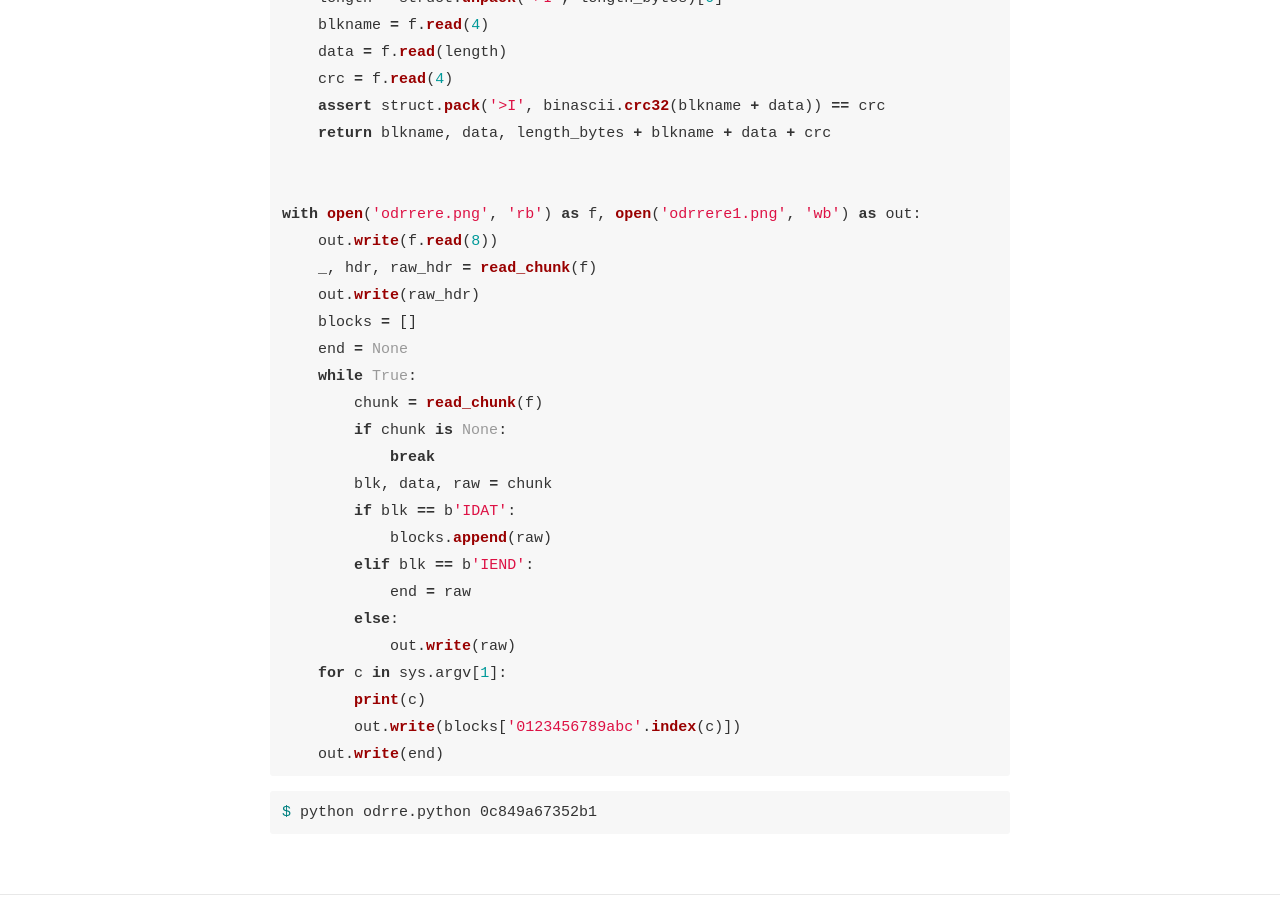
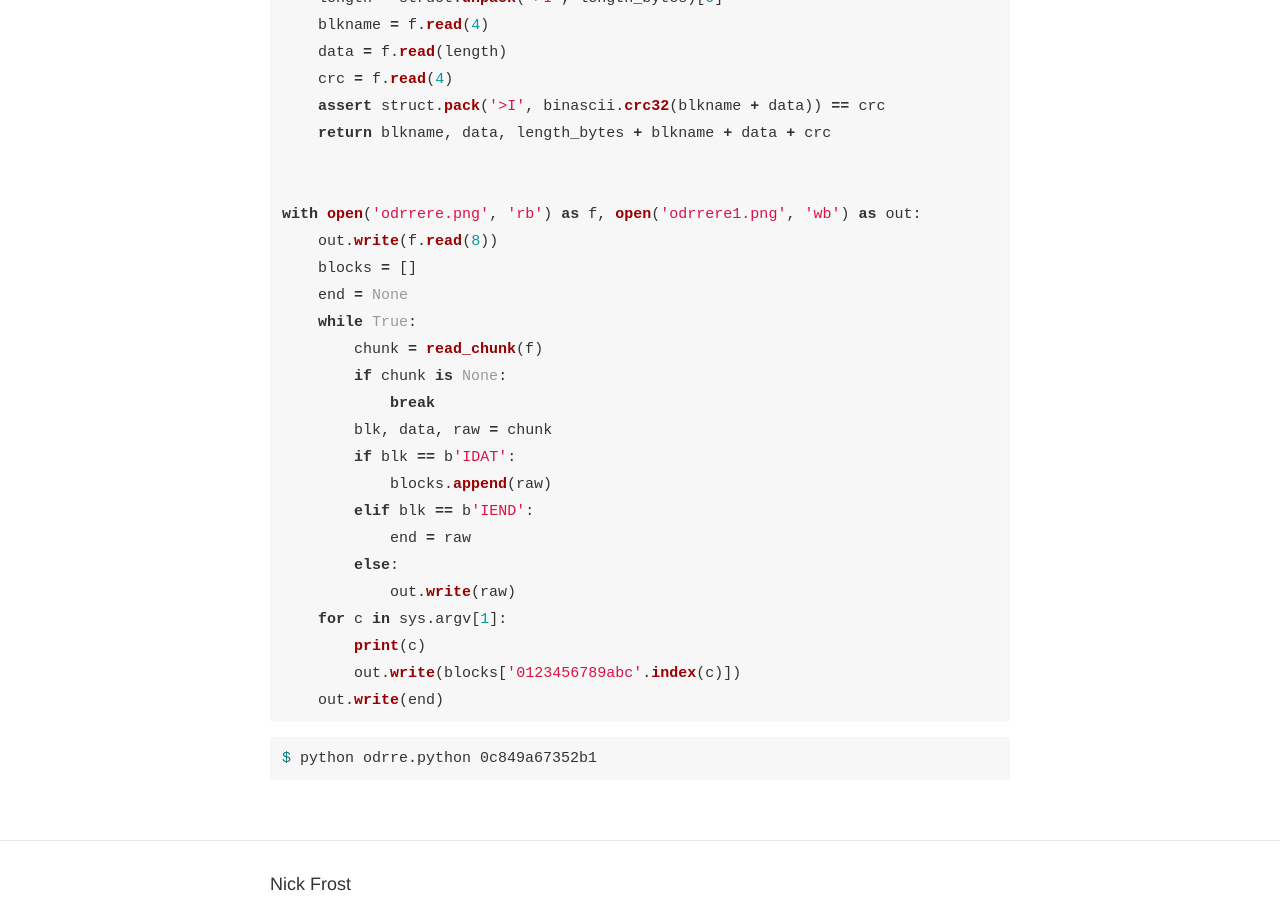
Before and after one commit to nickfrostatx/blog, a Jekyll site: the page built from _posts/2016-05-08-asis-ctf-quals-2016-odrrere.md, in a window 1280 px wide and 900 px high, scrolled down 2863 px. Built offline with Jekyll 4.4.1, drawn with Linux system fonts in a browser that asks for light colours.

Commit message:
Don't need to write the header

```diff
--- a/_posts/2016-05-08-asis-ctf-quals-2016-odrrere.md
+++ b/_posts/2016-05-08-asis-ctf-quals-2016-odrrere.md
@@ -44,8 +44,6 @@ def read_chunk(f):
 
 with open('odrrere.png', 'rb') as f, open('odrrere1.png', 'wb') as out:
     out.write(f.read(8))
-    _, hdr, raw_hdr = read_chunk(f)
-    out.write(raw_hdr)
     blocks = []
     end = None
     while True:
```
